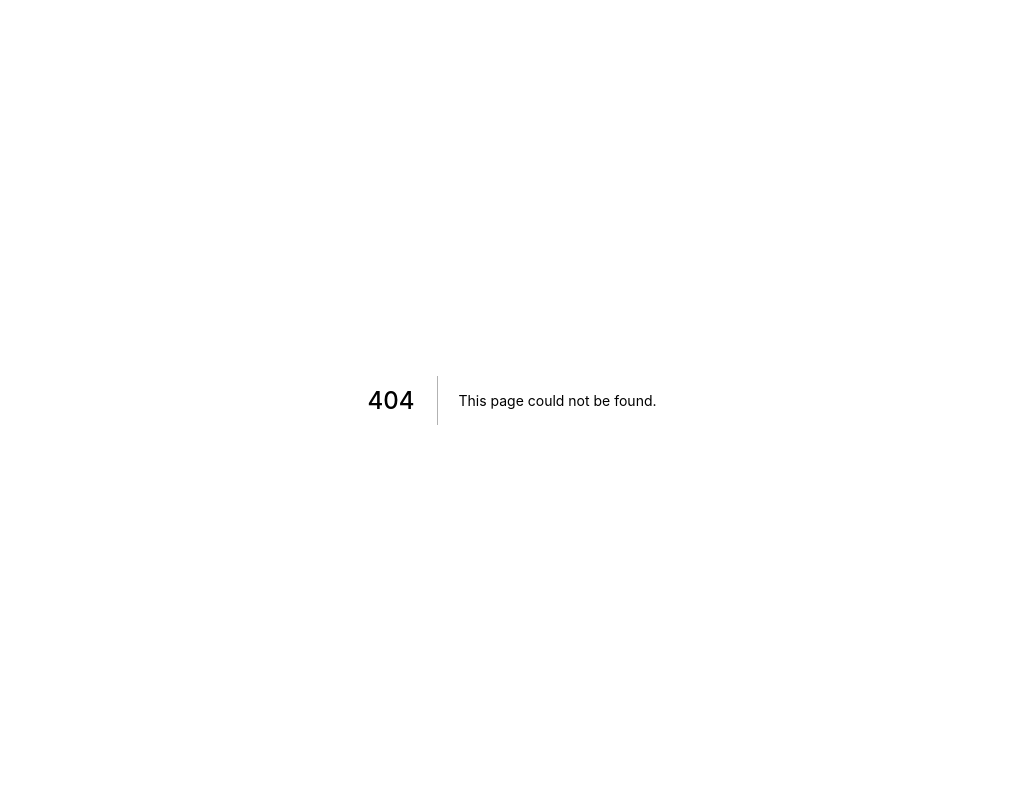
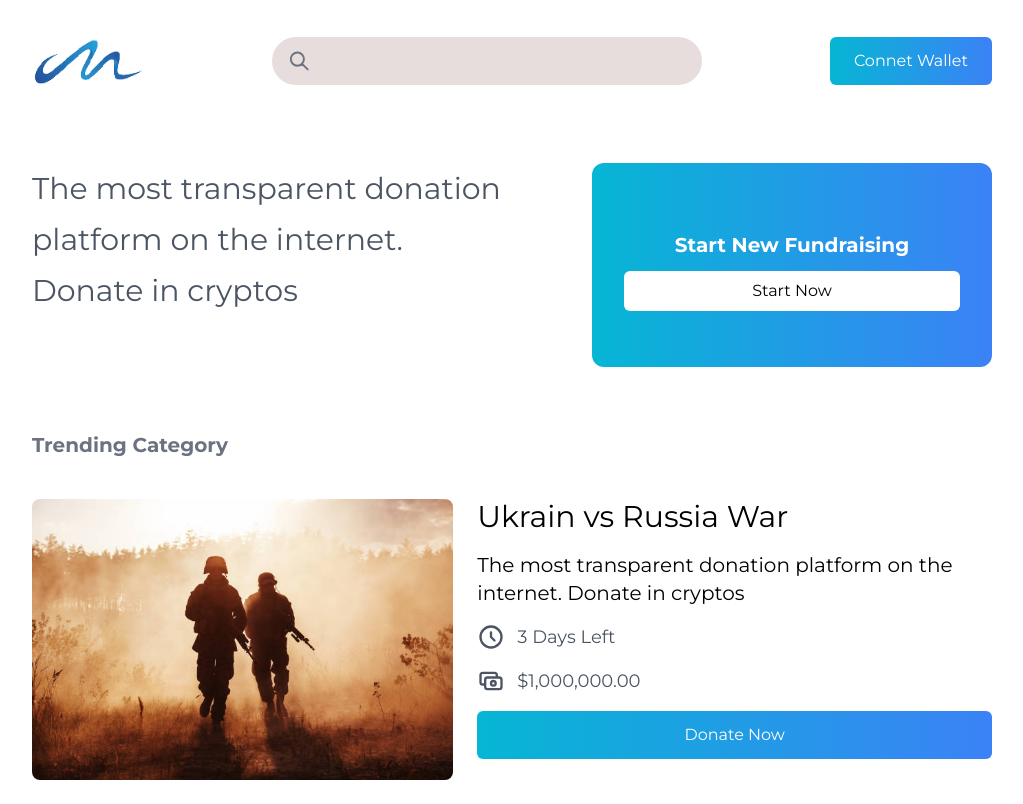
Before and after one commit to mendsalbert/myDonate, a Next.js app: page /donation in a window 1280 px wide. Before the commit this address had no page. Shown: the whole page, without its empty margins (128-1151 px from the left). Built offline with nearby package versions, Linux system fonts and the light colour scheme.

Commit message:
my donate

```diff
--- /dev/null
+++ b/pages/donation.tsx
@@ -0,0 +1,71 @@
+import {
+  CashIcon,
+  ClockIcon,
+  SearchCircleIcon,
+  SearchIcon,
+} from "@heroicons/react/outline";
+import Link from "next/link";
+import Layout from "../components/Layout";
+
+const Donation = () => (
+  <div className="mx-40 my-6  font-Montserrat">
+    <div className="flex flex-row justify-between items-center space-x-32">
+      <img src="/images/logo.png" className="w-28 " />
+      <div className="flex grow flex-row items-center bg-[#E7DDDD] px-4 rounded-full">
+        <SearchIcon className="h-6 text-gray-500" />
+        <input
+          type="text"
+          className=" py-3  w-full bg-[#E7DDDD] ring-0 focus:ring-0 outline-none focus:outline-none rounded-full px-4"
+        />
+      </div>
+      <div className="bg-gradient-to-r from-cyan-500 to-blue-500 px-6 py-3 rounded-md cursor-pointer text-white">
+        Connet Wallet
+      </div>
+    </div>
+    <div className="flex mt-16 flex-row justify-between">
+      <p className="text-3xl text-gray-600 leading-[3.2rem] w-6/12">
+        The most transparent donation platform on the internet. Donate in
+        cryptos
+      </p>
+      <div className="w-5/12 py-14  bg-gradient-to-r p-8 from-cyan-500 text-center rounded-xl to-blue-500">
+        <p className="text-white font-bold py-3 text-xl">
+          Start New Fundraising
+        </p>
+        <div className="bg-white px-6 py-2   rounded-md cursor-pointer text-blue">
+          Start Now
+        </div>
+      </div>
+    </div>
+
+    <div className=" mt-16">
+      <p className="font-bold text-xl text-gray-500 my-10">Trending Category</p>
+      <div className="flex flex-row space-x-6 ">
+        <div className="8/12">
+          <div className="w-full rounded-lg">
+            <img src="/images/war.jpg" className=" rounded-lg object-cover" />
+          </div>
+        </div>
+        <div className="space-y-4">
+          <p className="text-3xl">Ukrain vs Russia War</p>
+          <p className="text-xl">
+            The most transparent donation platform on the internet. Donate in
+            cryptos
+          </p>
+          <div className="flex text-gray-600 flex-row items-center space-x-3">
+            <ClockIcon className="h-7" />
+            <p className="text-lg">3 Days Left</p>
+          </div>
+          <div className="flex text-gray-600 flex-row items-center space-x-3">
+            <CashIcon className="h-7" />
+            <p className="text-lg">$1,000,000.00</p>
+          </div>
+          <div className="bg-gradient-to-r text-center from-cyan-500 to-blue-500 px-6 py-3 rounded-md cursor-pointer text-white">
+            Donate Now
+          </div>
+        </div>
+      </div>
+    </div>
+  </div>
+);
+
+export default Donation;
```
